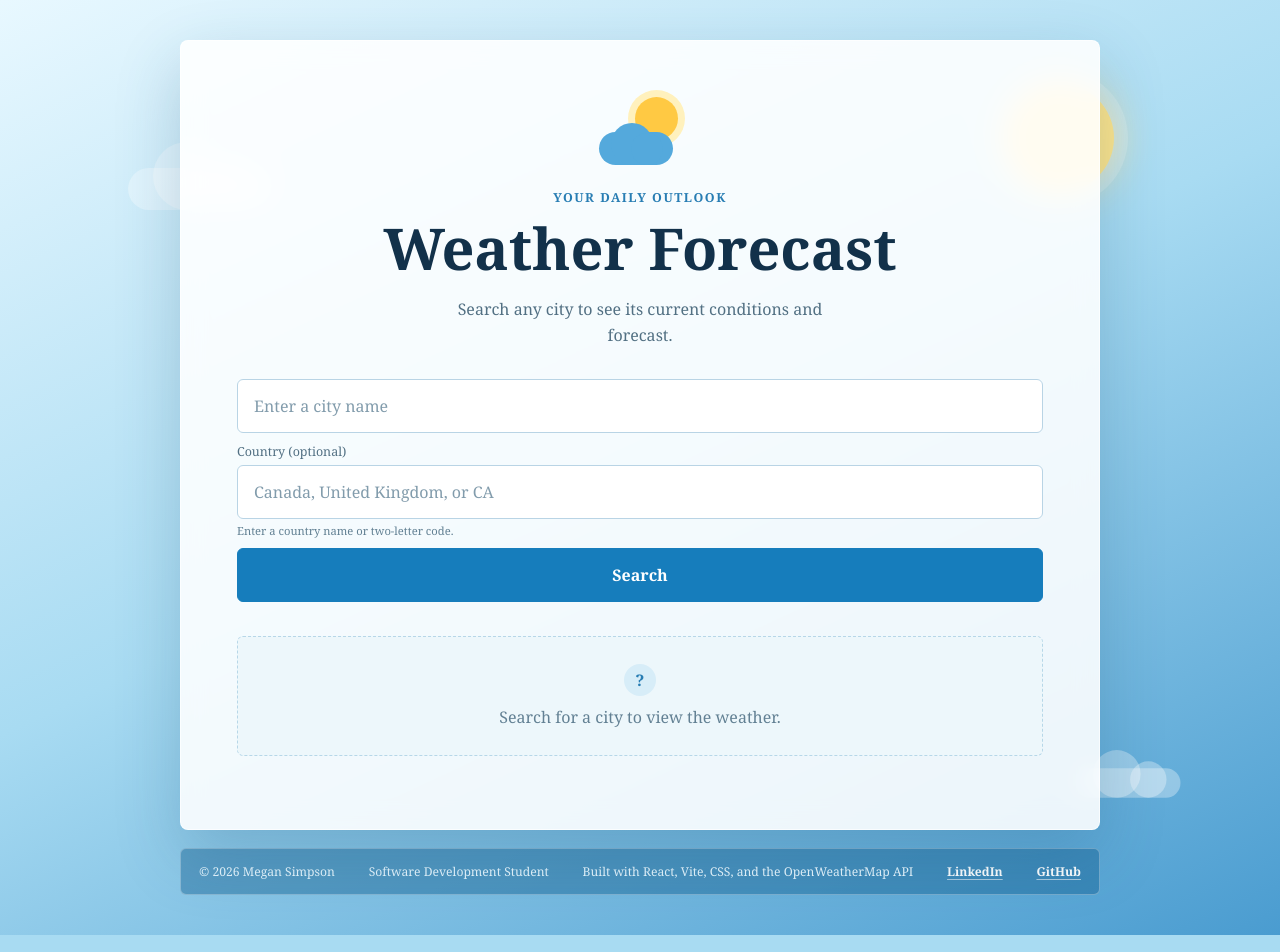
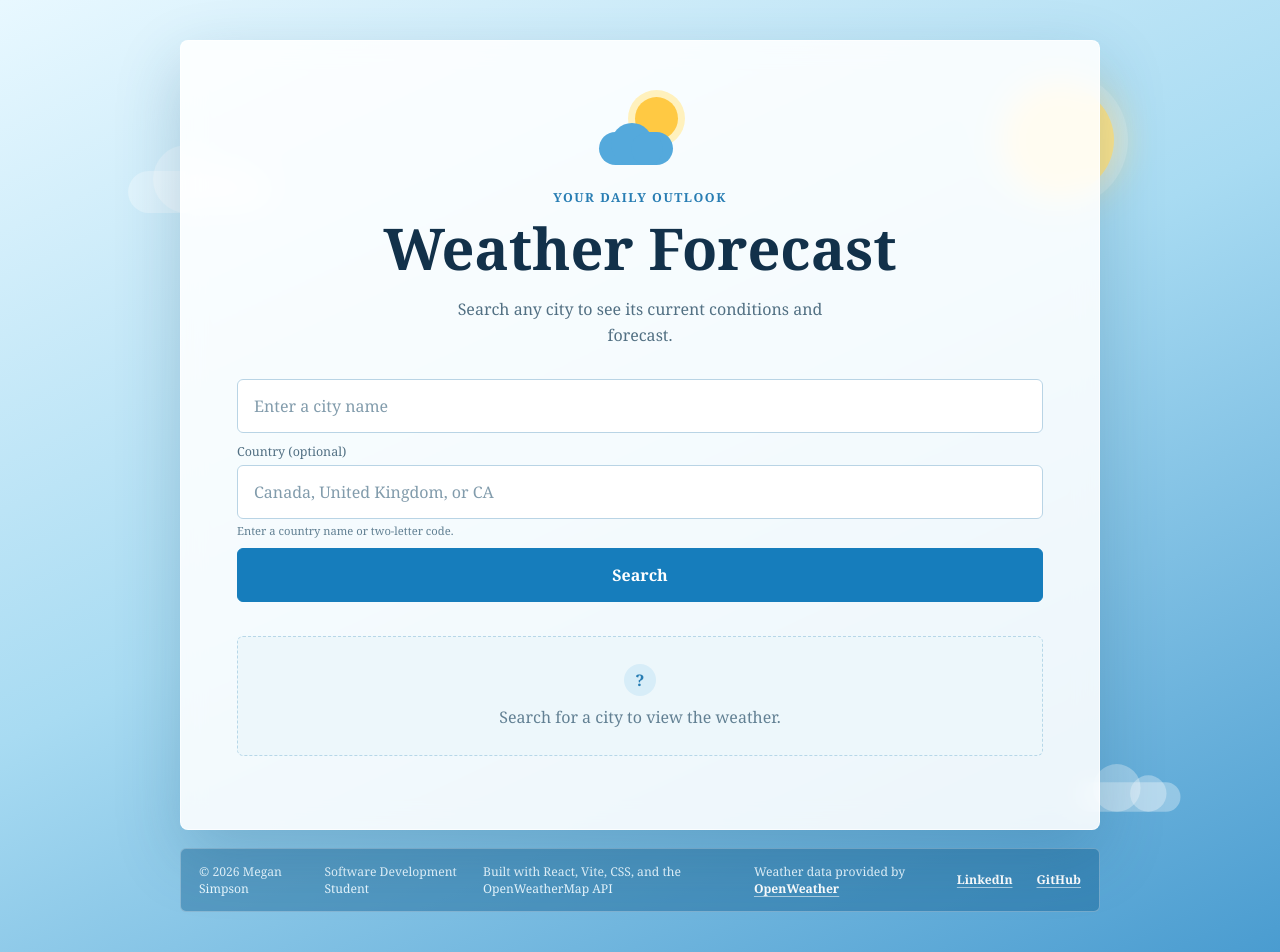
Before and after one commit to megancsimpson/weather-forecast-app, a React (Vite) app: page / in a window 1280 px wide. Built offline with nearby package versions, Linux system fonts and the light colour scheme.

Commit message:
Footer update

```diff
--- a/src/components/Footer.jsx
+++ b/src/components/Footer.jsx
@@ -4,19 +4,29 @@ function Footer() {
       <p>© 2026 Megan Simpson</p>
       <p>Software Development Student</p>
       <p>Built with React, Vite, CSS, and the OpenWeatherMap API</p>
+      <p>
+        Weather data provided by{' '}
+        <a
+          href="https://openweathermap.org/"
+          target="_blank"
+          rel="noreferrer"
+        >
+          OpenWeather
+        </a>
+      </p>
       <a
         href="https://www.linkedin.com/in/megancsimpson"
         target="_blank"
         rel="noreferrer"
       >
-          LinkedIn
+        LinkedIn
       </a>
       <a
         href="https://github.com/megancsimpson/weather-forecast-app"
         target="_blank"
         rel="noreferrer"
       >
-          GitHub
+        GitHub
       </a>
     </footer>
   )
```
